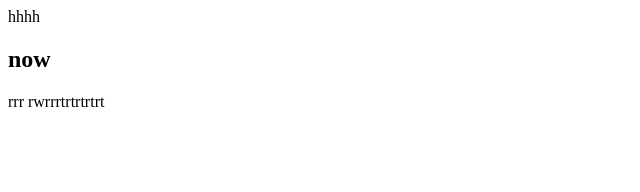
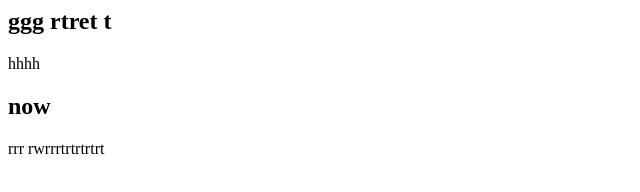
Before and after one commit to ShereenSharawy/repo1, a plain HTML site: page index.html in a window 1280 px wide. Shown: the whole page, without its empty margins (0-640 px from the left). Drawn offline with Linux system fonts and the light colour scheme.

Commit message:
[UI] cHANGE

```diff
--- a/index.html
+++ b/index.html
@@ -1,3 +1,4 @@
+<h2>ggg rtret t</h2>
 <head> hhhh </head>
 
 <h2>now </h2>
```
